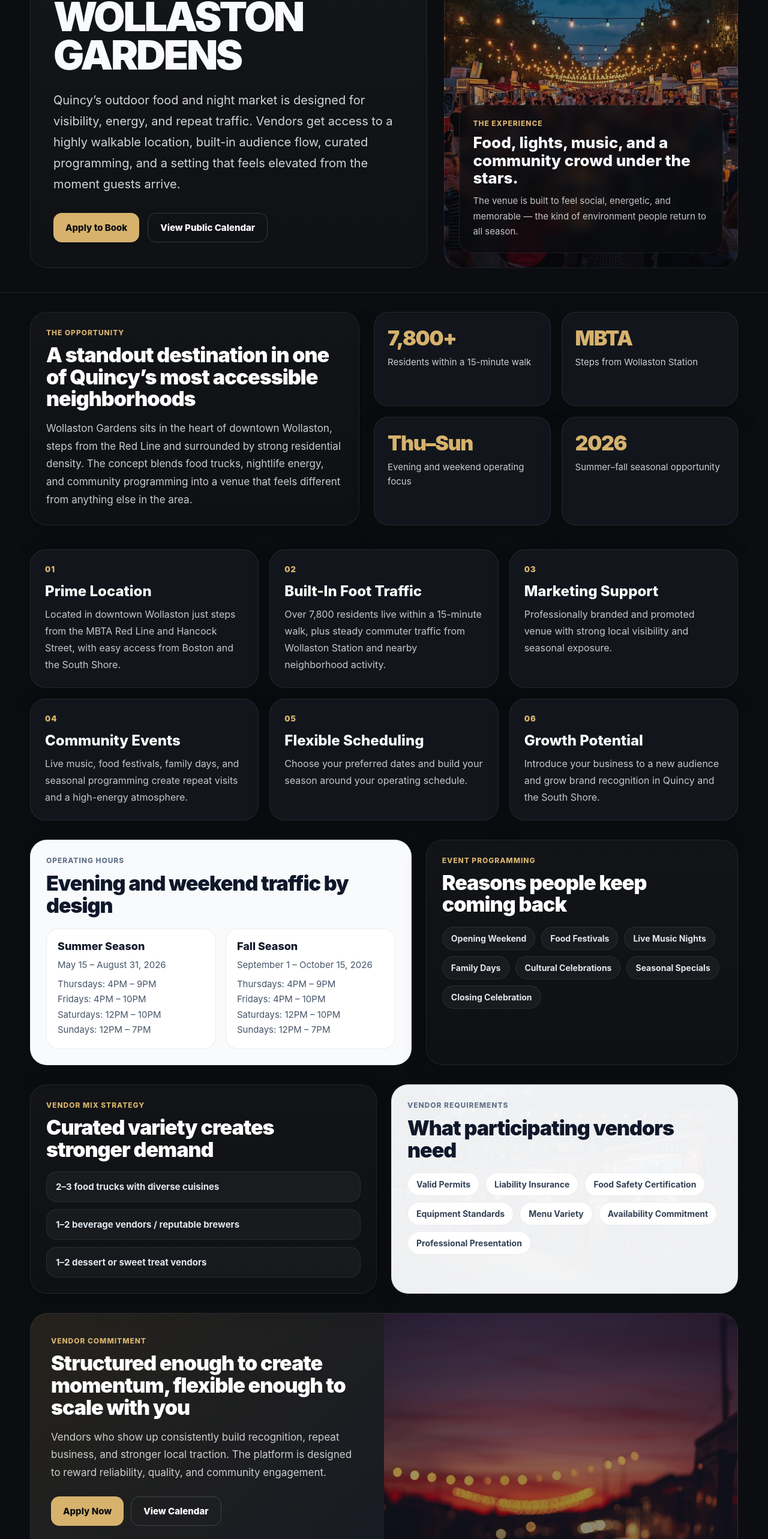
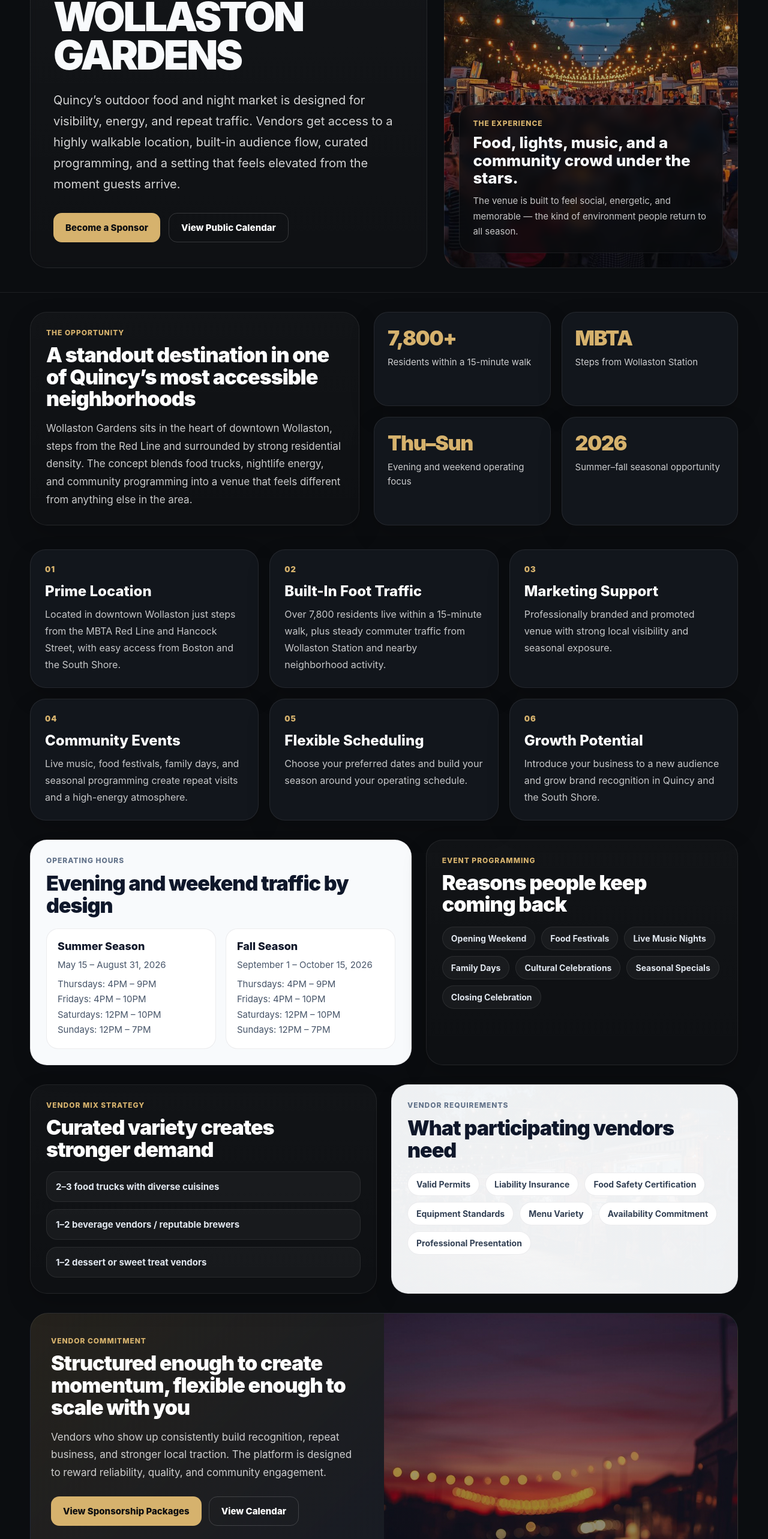
Before and after one commit to Webmailonly/wollaston-gardens, a Next.js app: page /why-wollaston-gardens in a window 1280 px wide. Shown: the part 234-2800 px from the top of the page at 60% size. Built offline with nearby package versions, Linux system fonts and the light colour scheme.

Commit message:
Update page.js

```diff
--- a/app/why-wollaston-gardens/page.js
+++ b/app/why-wollaston-gardens/page.js
@@ -147,9 +147,9 @@
                   flexWrap: "wrap",
                 }}
               >
-                <a href="/#booking" style={primaryButton}>
-                  Apply to Book
-                </a>
+                <a href="https://sponsors.thewollastongardens.com" style={primaryButton}>
+  Become a Sponsor
+</a>
                 <a href="/calendar" style={secondaryButtonDark}>
                   View Public Calendar
                 </a>
@@ -417,9 +417,9 @@
                 </p>
 
                 <div style={{ marginTop: 24, display: "flex", gap: 12, flexWrap: "wrap" }}>
-                  <a href="/#booking" style={primaryButton}>
-                    Apply Now
-                  </a>
+                  <a href="https://sponsors.thewollastongardens.com" style={primaryButton}>
+  View Sponsorship Packages
+</a>
                   <a href="/calendar" style={secondaryButtonDark}>
                     View Calendar
                   </a>
```
